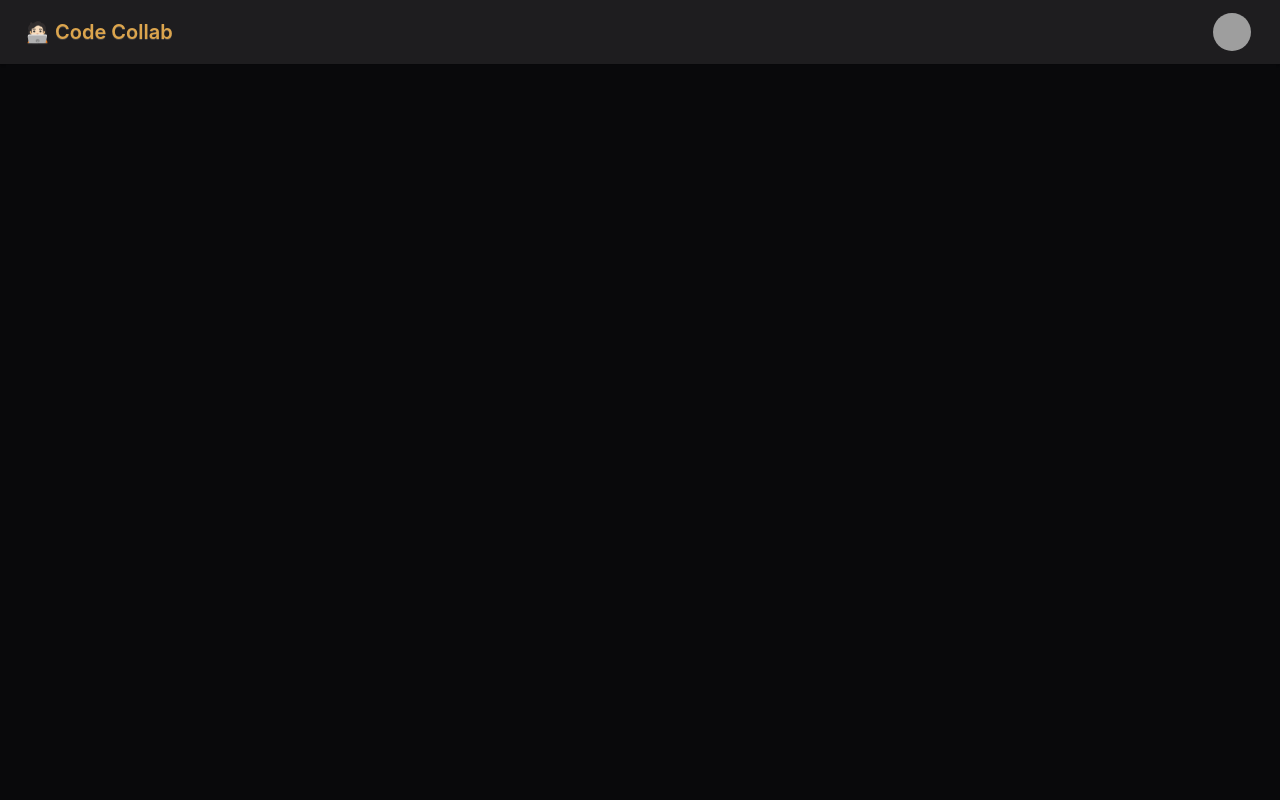
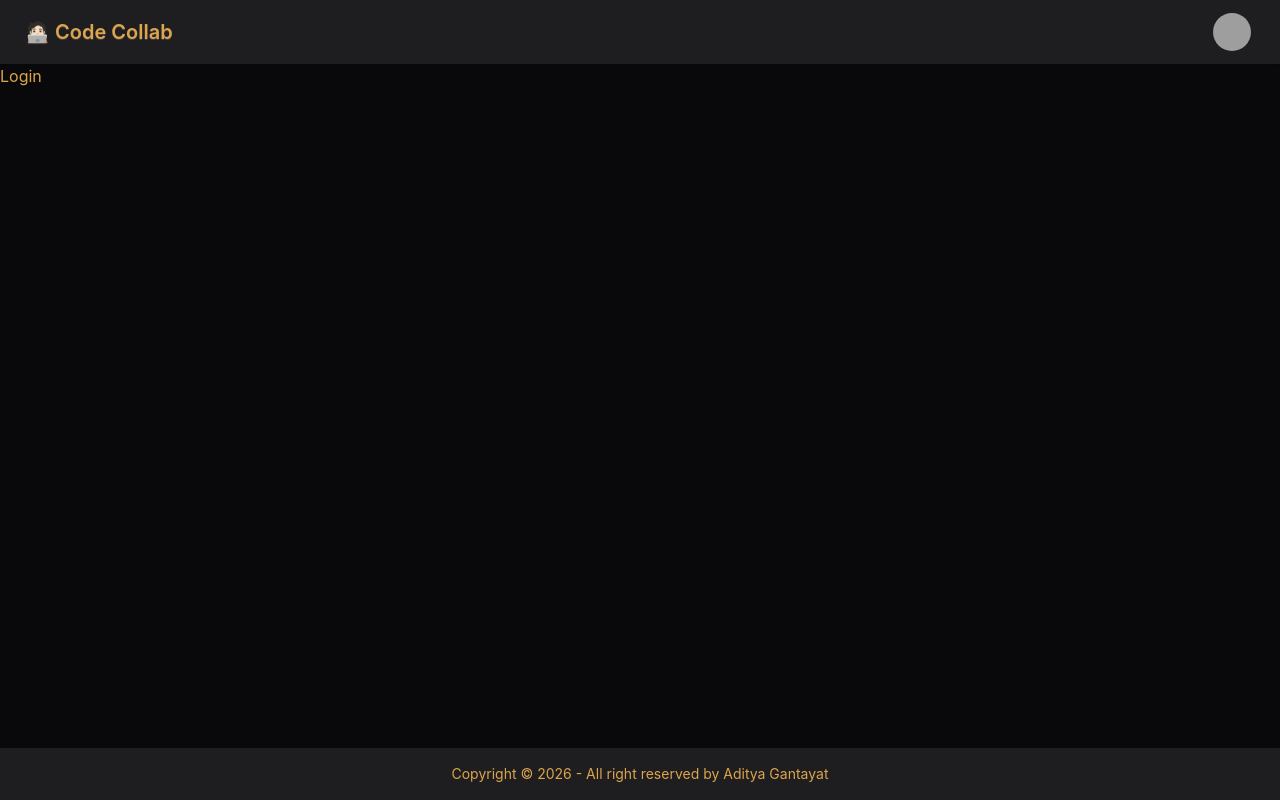
Before and after one commit to adityagantayat/code_collab-frontend, a React (Vite) app: page /login in a window 1280 px wide. Built offline with nearby package versions, Linux system fonts and the light colour scheme; grey boxes are pictures that could not be loaded.

Commit message:
feat: setup react router with body layout, navbar, footer, and login route

```diff
--- a/package.json
+++ b/package.json
@@ -11,7 +11,8 @@
   },
   "dependencies": {
     "react": "^19.3.1",
-    "react-dom": "^19.3.1"
+    "react-dom": "^19.3.1",
+    "react-router-dom": "^7.18.4"
   },
   "devDependencies": {
     "@eslint/js": "^10.0.1",
--- a/src/App.tsx
+++ b/src/App.tsx
@@ -1,35 +1,19 @@
+import { BrowserRouter, Route, Routes } from 'react-router-dom'
 import './App.css'
+import { Body } from './pages/Body'
+import { Login } from './components/Login'
 
 function App() {
 
   return (
     <>
-      <div className="navbar bg-base-300 shadow-sm">
-        <div className="flex-1">
-          <a className="btn btn-ghost text-xl">🧑🏻‍💻 Code Collab</a>
-        </div>
-        <div className="dropdown dropdown-end mx-5">
-          <div tabIndex={0} role="button" className="btn btn-ghost btn-circle avatar">
-            <div className="w-10 rounded-full">
-              <img
-                alt="Tailwind CSS Navbar component"
-                src="https://img.daisyui.com/images/stock/photo-1534528741775-53994a69daeb.webp" />
-            </div>
-          </div>
-          <ul
-            tabIndex={-1}
-            className="menu menu-sm dropdown-content bg-base-100 rounded-box z-1 mt-3 w-52 p-2 shadow">
-            <li>
-              <a className="justify-between">
-                Profile
-                <span className="badge">New</span>
-              </a>
-            </li>
-            <li><a>Settings</a></li>
-            <li><a>Logout</a></li>
-          </ul>
-        </div>
-      </div>
+      <BrowserRouter basename='/'>
+        <Routes>
+          <Route path='/' element={<Body />}>
+            <Route path='/login' element={<Login />} />
+          </Route>
+        </Routes>
+      </BrowserRouter>
     </>
   )
 }
--- /dev/null
+++ b/src/components/Footer.tsx
@@ -0,0 +1,9 @@
+export const Footer = () => {
+    return (
+        <footer className="footer sm:footer-horizontal footer-center bg-base-300 text-base-content p-4 fixed bottom-0">
+            <aside>
+                <p>Copyright © {new Date().getFullYear()} - All right reserved by Aditya Gantayat</p>
+            </aside>
+        </footer>
+    )
+}
--- /dev/null
+++ b/src/components/Login.tsx
@@ -0,0 +1,7 @@
+export const Login = () => {
+    return (
+        <div>
+            <h1>Login</h1>
+        </div>
+    )
+}
--- /dev/null
+++ b/src/components/Navbar.tsx
@@ -0,0 +1,30 @@
+export const Navbar = () => {
+    return (
+        <div className="navbar bg-base-300 shadow-sm">
+            <div className="flex-1">
+                <a className="btn btn-ghost text-xl">🧑🏻‍💻 Code Collab</a>
+            </div>
+            <div className="dropdown dropdown-end mx-5">
+                <div tabIndex={0} role="button" className="btn btn-ghost btn-circle avatar">
+                    <div className="w-10 rounded-full">
+                        <img
+                            alt="Tailwind CSS Navbar component"
+                            src="https://img.daisyui.com/images/stock/photo-1534528741775-53994a69daeb.webp" />
+                    </div>
+                </div>
+                <ul
+                    tabIndex={-1}
+                    className="menu menu-sm dropdown-content bg-base-100 rounded-box z-1 mt-3 w-52 p-2 shadow">
+                    <li>
+                        <a className="justify-between">
+                            Profile
+                            <span className="badge">New</span>
+                        </a>
+                    </li>
+                    <li><a>Settings</a></li>
+                    <li><a>Logout</a></li>
+                </ul>
+            </div>
+        </div>
+    )
+}
--- /dev/null
+++ b/src/pages/Body.tsx
@@ -0,0 +1,13 @@
+import { Outlet } from "react-router-dom"
+import { Navbar } from "../components/Navbar"
+import { Footer } from "../components/Footer"
+
+export const Body = () => {
+    return (
+        <div>
+            <Navbar />
+            <Outlet />
+            <Footer />
+        </div>
+    )
+}
```
Also changed, not shown: 1 other file (tests, documents, lock files or other folders).
